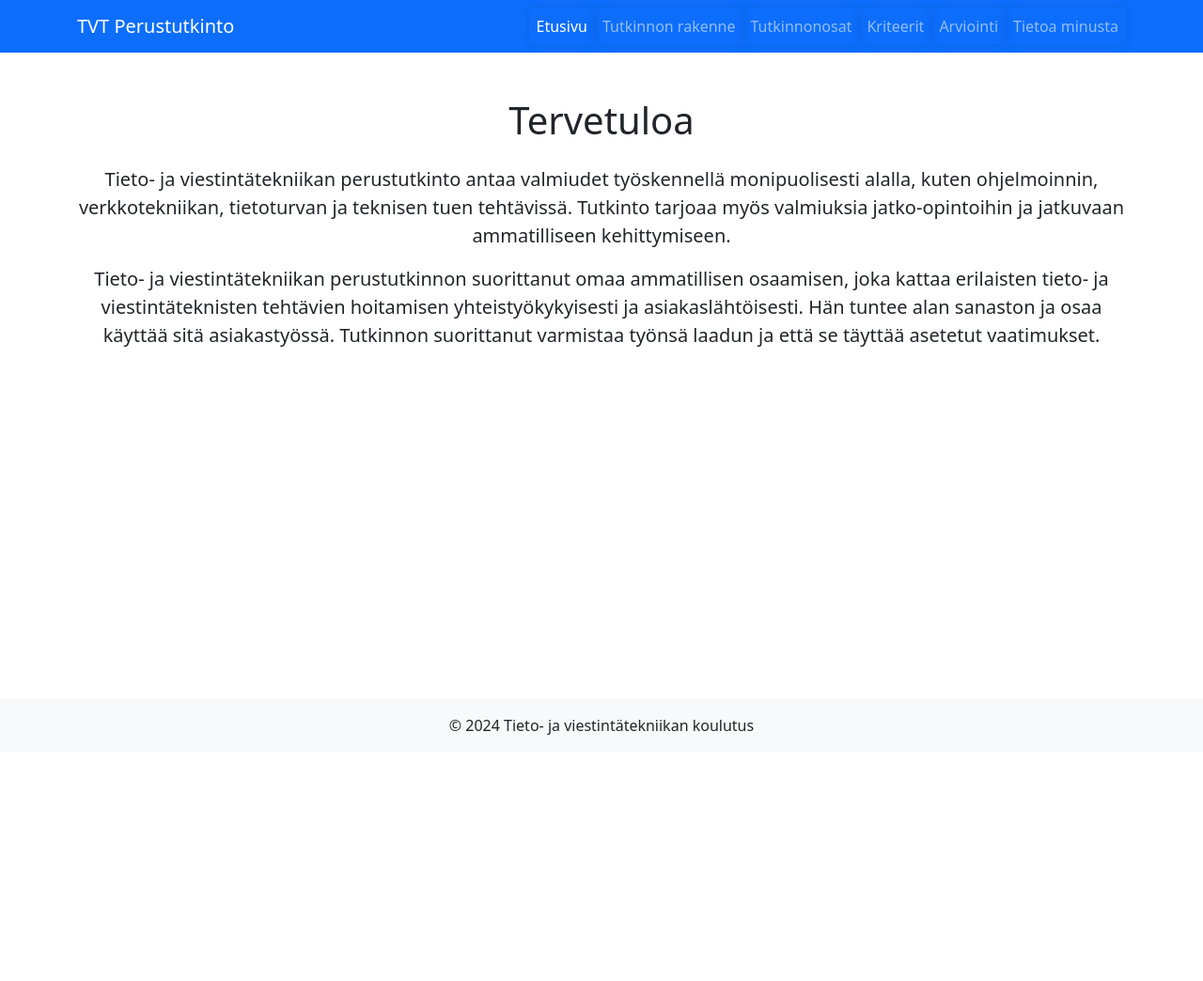
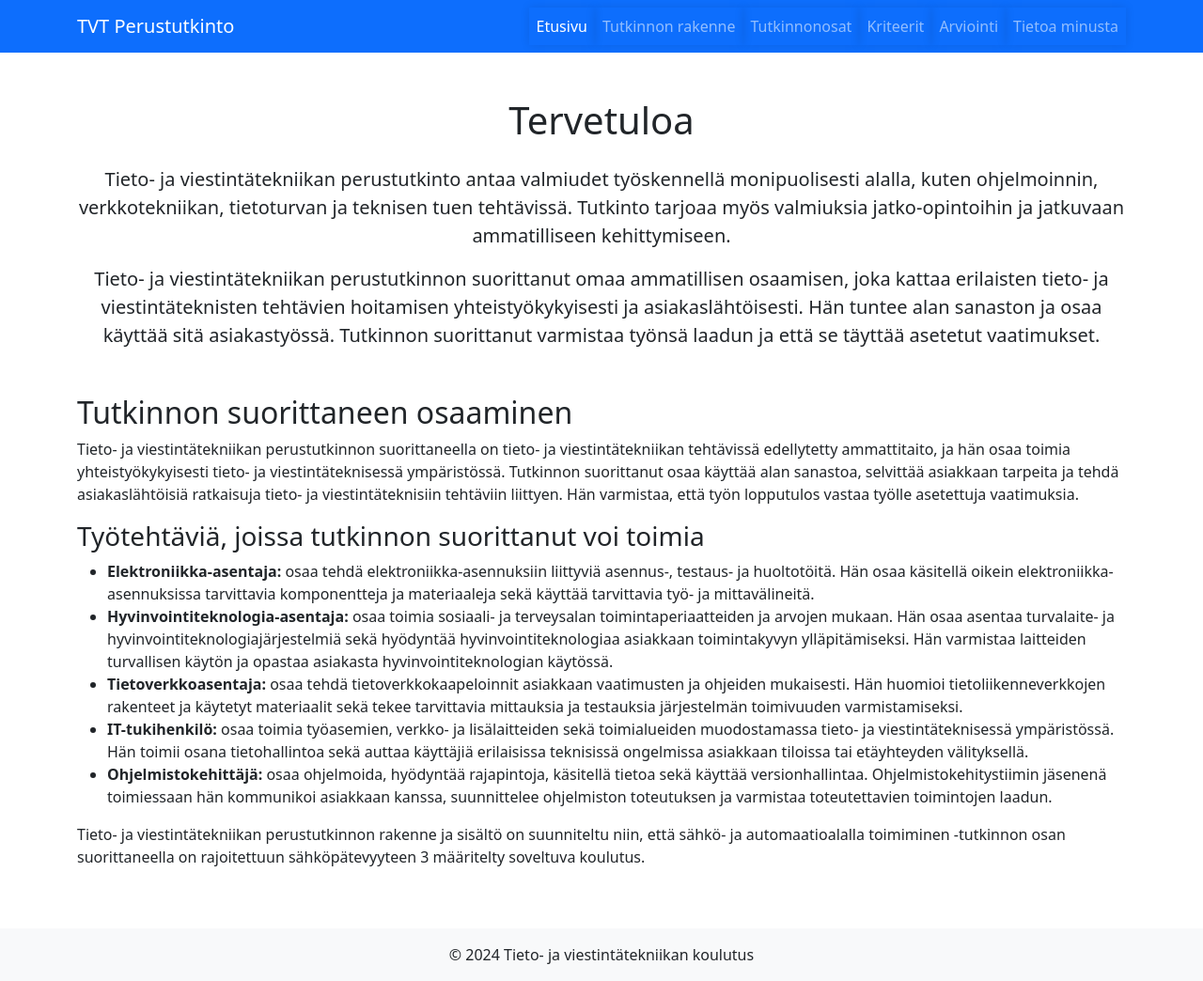
Before and after one commit to anssiharkonen/bootstrap1, a plain HTML site: page index.html in a window 1280 px wide. Shown: the whole page at 94% size. Before the commit the page ends 800 px from the top, so only its background shows below. Drawn offline with nearby package versions, Linux system fonts and the light colour scheme.

Commit message:
sisältöä korjattu

```diff
--- a/index.html
+++ b/index.html
@@ -59,6 +59,23 @@
             <p class="lead">Tieto- ja viestintätekniikan perustutkinto antaa valmiudet työskennellä monipuolisesti alalla, kuten ohjelmoinnin, verkkotekniikan, tietoturvan ja teknisen tuen tehtävissä. Tutkinto tarjoaa myös valmiuksia jatko-opintoihin ja jatkuvaan ammatilliseen kehittymiseen.</p>
             <p class="lead">Tieto- ja viestintätekniikan perustutkinnon suorittanut omaa ammatillisen osaamisen, joka kattaa erilaisten tieto- ja viestintäteknisten tehtävien hoitamisen yhteistyökykyisesti ja asiakaslähtöisesti. Hän tuntee alan sanaston ja osaa käyttää sitä asiakastyössä. Tutkinnon suorittanut varmistaa työnsä laadun ja että se täyttää asetetut vaatimukset.</p>
         </div>
+
+        <!-- New Section: Tutkinnon suorittaneen osaaminen -->
+        <section class="mt-5">
+            <h2>Tutkinnon suorittaneen osaaminen</h2>
+            <p>Tieto- ja viestintätekniikan perustutkinnon suorittaneella on tieto- ja viestintätekniikan tehtävissä edellytetty ammattitaito, ja hän osaa toimia yhteistyökykyisesti tieto- ja viestintäteknisessä ympäristössä. Tutkinnon suorittanut osaa käyttää alan sanastoa, selvittää asiakkaan tarpeita ja tehdä asiakaslähtöisiä ratkaisuja tieto- ja viestintäteknisiin tehtäviin liittyen. Hän varmistaa, että työn lopputulos vastaa työlle asetettuja vaatimuksia.</p>
+
+            <h3>Työtehtäviä, joissa tutkinnon suorittanut voi toimia</h3>
+            <ul>
+                <li><strong>Elektroniikka-asentaja:</strong> osaa tehdä elektroniikka-asennuksiin liittyviä asennus-, testaus- ja huoltotöitä. Hän osaa käsitellä oikein elektroniikka-asennuksissa tarvittavia komponentteja ja materiaaleja sekä käyttää tarvittavia työ- ja mittavälineitä.</li>
+                <li><strong>Hyvinvointiteknologia-asentaja:</strong> osaa toimia sosiaali- ja terveysalan toimintaperiaatteiden ja arvojen mukaan. Hän osaa asentaa turvalaite- ja hyvinvointiteknologiajärjestelmiä sekä hyödyntää hyvinvointiteknologiaa asiakkaan toimintakyvyn ylläpitämiseksi. Hän varmistaa laitteiden turvallisen käytön ja opastaa asiakasta hyvinvointiteknologian käytössä.</li>
+                <li><strong>Tietoverkkoasentaja:</strong> osaa tehdä tietoverkkokaapeloinnit asiakkaan vaatimusten ja ohjeiden mukaisesti. Hän huomioi tietoliikenneverkkojen rakenteet ja käytetyt materiaalit sekä tekee tarvittavia mittauksia ja testauksia järjestelmän toimivuuden varmistamiseksi.</li>
+                <li><strong>IT-tukihenkilö:</strong> osaa toimia työasemien, verkko- ja lisälaitteiden sekä toimialueiden muodostamassa tieto- ja viestintäteknisessä ympäristössä. Hän toimii osana tietohallintoa sekä auttaa käyttäjiä erilaisissa teknisissä ongelmissa asiakkaan tiloissa tai etäyhteyden välityksellä.</li>
+                <li><strong>Ohjelmistokehittäjä:</strong> osaa ohjelmoida, hyödyntää rajapintoja, käsitellä tietoa sekä käyttää versionhallintaa. Ohjelmistokehitystiimin jäsenenä toimiessaan hän kommunikoi asiakkaan kanssa, suunnittelee ohjelmiston toteutuksen ja varmistaa toteutettavien toimintojen laadun.</li>
+            </ul>
+
+            <p>Tieto- ja viestintätekniikan perustutkinnon rakenne ja sisältö on suunniteltu niin, että sähkö- ja automaatioalalla toimiminen -tutkinnon osan suorittaneella on rajoitettuun sähköpätevyyteen 3 määritelty soveltuva koulutus.</p>
+        </section>
     </main>
 
     <!-- Footer -->
```
